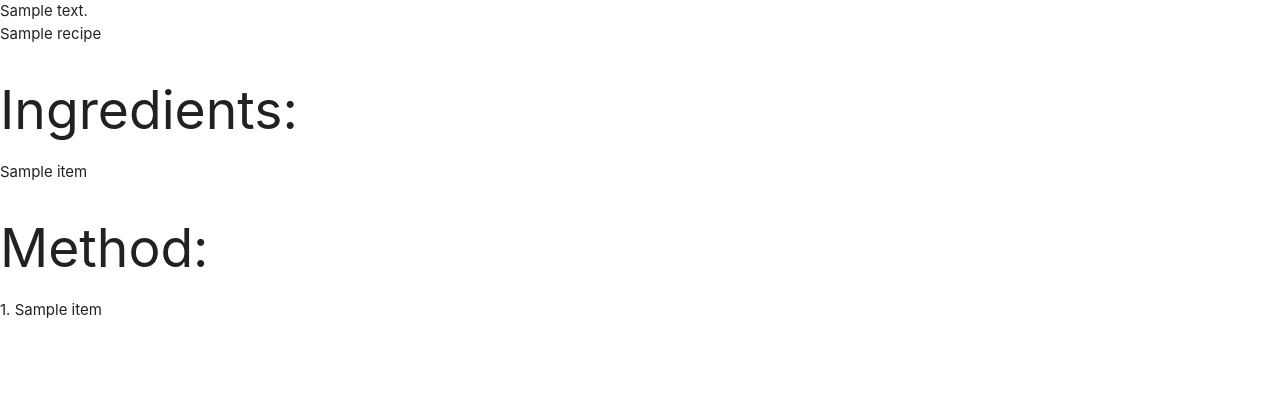
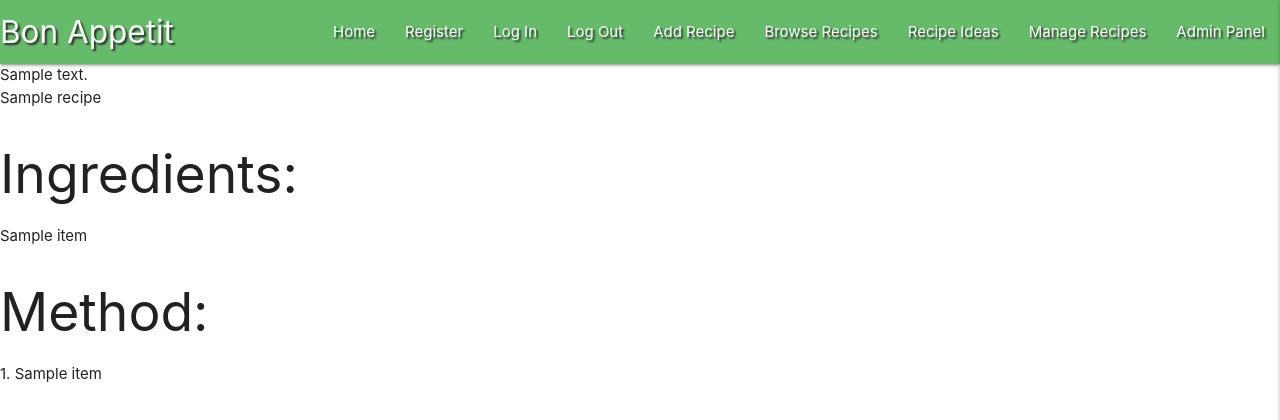
Before and after one commit to AJBayliss81/bon-appetit, a Flask app: page / in a window 1280 px wide. Shown: the top 420 px of the page. Run offline with Flask 2, Linux system fonts and the light colour scheme; a database or web service that is not in the repository returns one stand-in record (values such as "Sample title"); some libraries are stand-ins or nearby versions.

Commit message:
Added Materialize navbars and js functionality

```diff
--- a/static/css/style.css
+++ b/static/css/style.css
@@ -0,0 +1,3 @@
+.text-shadow {
+text-shadow: 2px 2px 2px rgba(0, 0, 0, 0.7)
+}
--- a/static/js/script.js
+++ b/static/js/script.js
@@ -0,0 +1,3 @@
+$(document).ready(function(){
+    $('.sidenav').sidenav({edge: "right"}, {draggable: true});
+  });
--- a/templates/base.html
+++ b/templates/base.html
@@ -16,6 +16,41 @@
 
 <body>
 
+	<header>
+        <!---- Top navbar ---->
+		<nav class="nav-extended text-shadow green lighten-1">
+			<div class="nav-wrapper">
+				<a href="{{ url_for('get_recipes') }}" class="brand-logo">Bon Appetit</a>
+				<a href="#" data-target="mobile-demo" class="sidenav-trigger right"><i class="fas fa-bars"></i></a>
+				<ul class="right hide-on-med-and-down">
+					<li><a href="{{ url_for('get_recipes') }}">Home</a></li>
+                    <li><a href="#">Register</a></li>
+                    <li><a href="#">Log In</a></li>
+                    <li><a href="#">Log Out</a></li>
+                    <li><a href="#">Add Recipe</a></li>
+                    <li><a href="#">Browse Recipes</a></li>
+                    <li><a href="#">Recipe Ideas</a></li>
+                    <li><a href="#">Manage Recipes</a></li>
+                    <li><a href="#">Admin Panel</a></li>
+				</ul>
+			</div>
+		</nav>
+
+        <!---- Side navbar --->
+		<ul class="sidenav" id="mobile-demo">
+            <li><h4 class="center-align">Bon Appetit</h4></li>
+			<li><a href="{{ url_for('get_recipes') }}">Home</a></li>
+			<li><a href="#">Register</a></li>
+			<li><a href="#">Log In</a></li>
+			<li><a href="#">Log Out</a></li>
+			<li><a href="#">Add Recipe</a></li>
+			<li><a href="#">Browse Recipes</a></li>
+			<li><a href="#">Recipe Ideas</a></li>
+			<li><a href="#">Manage Recipes</a></li>
+			<li><a href="#">Admin Panel</a></li>
+		</ul>
+	</header>
+
     {% block content %}
 
     {% endblock %}
```
